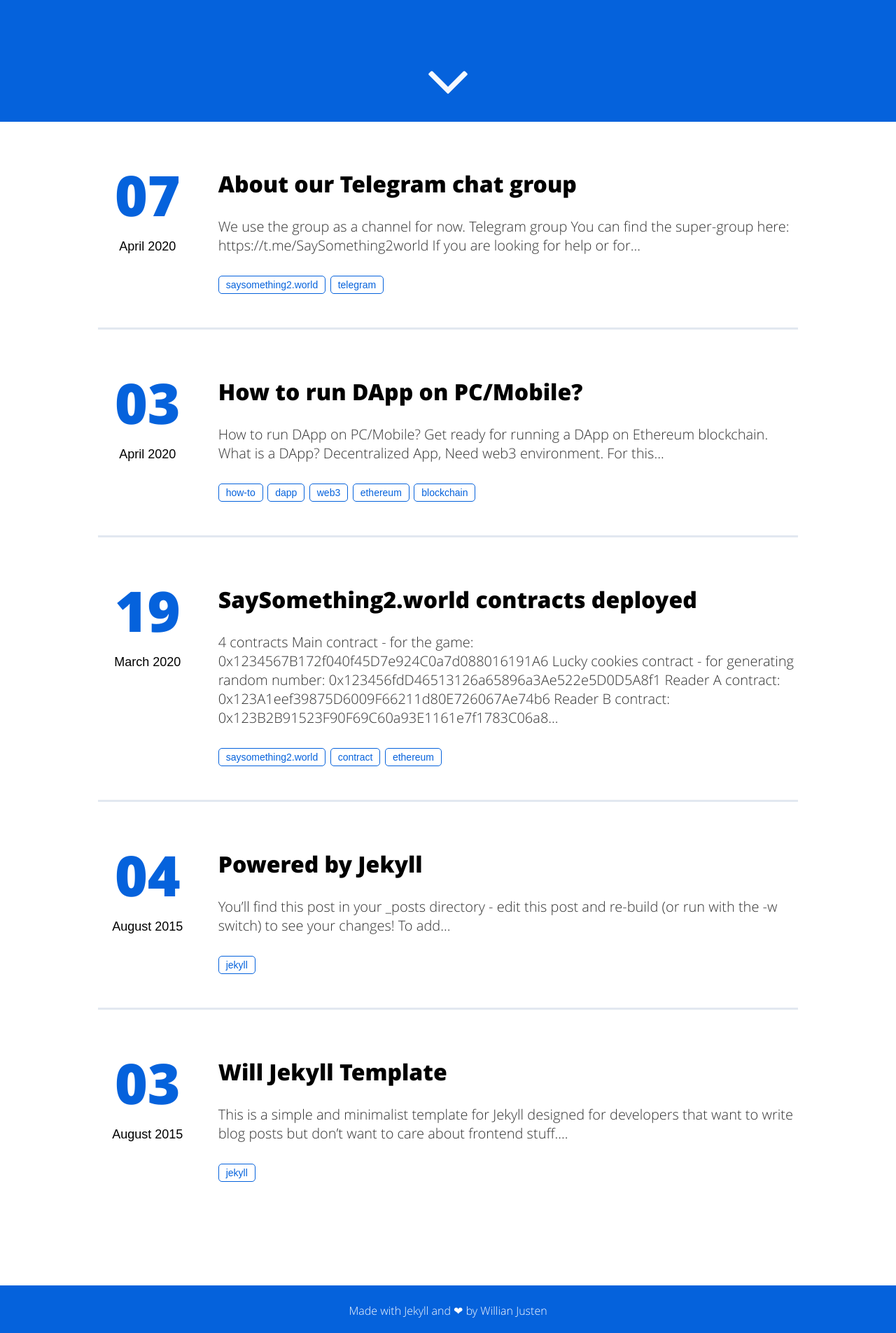
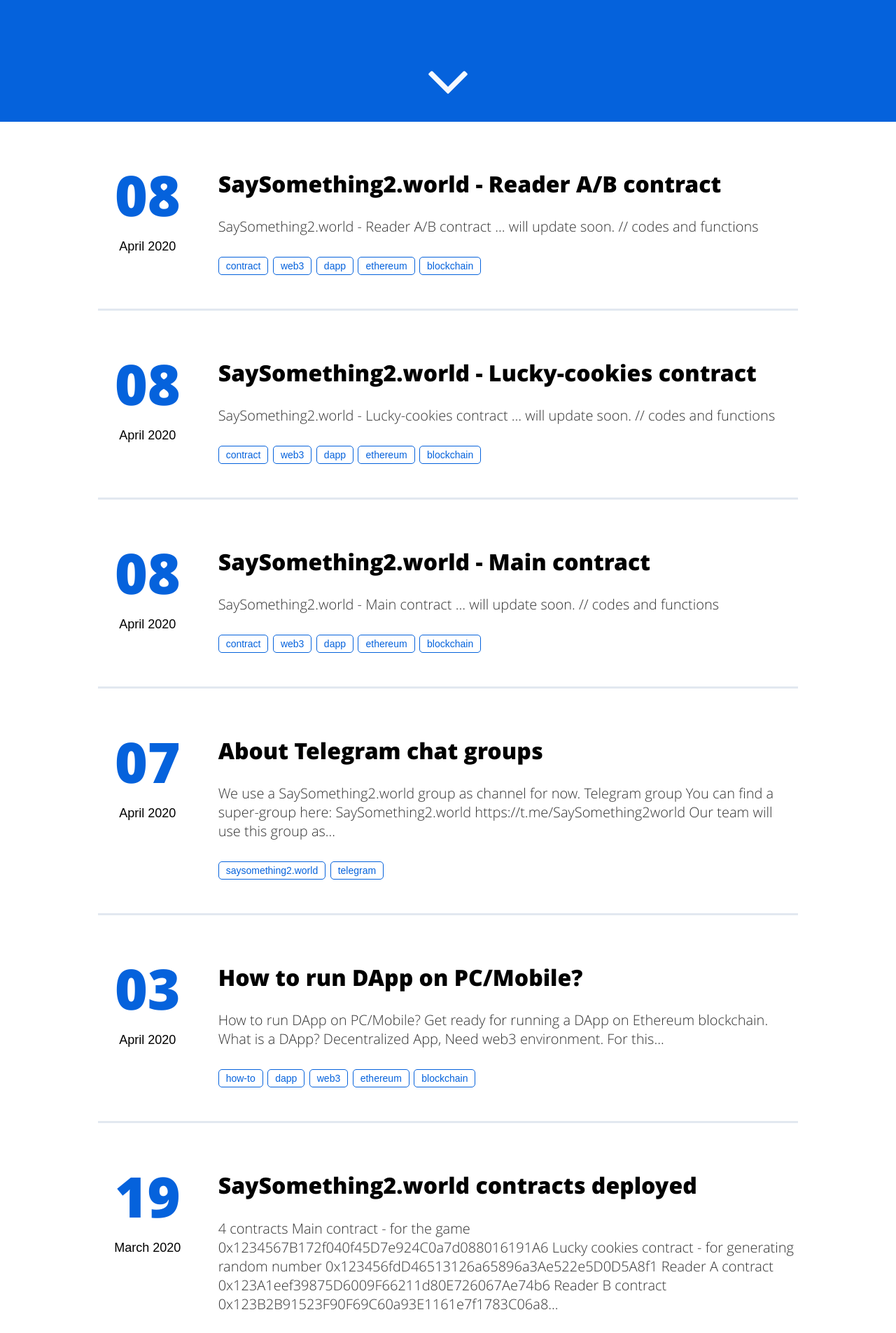
Before and after one commit to PushDotGame/blog, a Jekyll site: the page built from index.html, in a window 1280 px wide. Shown: the part 726-2631 px from the top of the page at 70% size. Built offline with Jekyll 4.4.1, drawn with Linux system fonts in a browser that asks for light colours.

Commit message:
add contracts

````diff
--- a/_posts/2020-03-19-saysomething2world-contracts.md
+++ b/_posts/2020-03-19-saysomething2world-contracts.md
@@ -14,17 +14,23 @@ categories:
 
 ## 4 contracts
 
-1. Main contract - for the game:<br/>
+1. **Main** contract - for the game<br>
    `0x1234567B172f040f45D7e924C0a7d088016191A6`
-
-2. Lucky cookies contract - for generating random number:<br/>
+2. **Lucky cookies** contract - for generating random number<br>
    `0x123456fdD46513126a65896a3Ae522e5D0D5A8f1`
-
-3. Reader A contract:<br/>
+3. **Reader A** contract<br>
    `0x123A1eef39875D6009F66211d80E726067Ae74b6`
-
-4. Reader B contract:<br>
+4. **Reader B** contract<br>
    `0x123B2B91523F90F69C60a93E1161e7f1783C06a8`
 
 
 They all work honestly with **no owner**
+
+And, they are all open-sourced on [https://github.com/PushDotGame/contracts](https://github.com/PushDotGame/contracts)
+
+
+## More details about these contracts
+
+- [Main contract](/saysomething2world-game)
+- [Lucky cookies contract](/saysomething2world-lucky-cookies)
+- [Readers contract](/saysomething2world-readers)
--- a/_posts/2020-04-07-groups.md
+++ /dev/null
@@ -1,34 +0,0 @@
----
-layout: post
-title: "About our Telegram chat group"
-date: 2020-04-07
-image: '/assets/img/'
-description: 'We use the group as a channel for now.'
-tags:
-- saysomething2.world
-- telegram
-categories:
-- Game
----
-
-We use the group as a channel for now.
-
-## Telegram group
-
-You can find the super-group here:
-
-- https://t.me/SaySomething2world
-
-If you are looking for help or for chatting to other players,
-please join the player's private group.
-
-We will make a list here soon..
-
-
-
-## Player groups:
-
-- **Julia**<br/>
-  https://t.me/juliaGroup
-- ..
-- to be updated..
--- /dev/null
+++ b/_posts/2020-04-07-saysomething2world-groups.md
@@ -0,0 +1,42 @@
+---
+layout: post
+title: "About Telegram chat groups"
+date: 2020-04-07
+image: '/assets/img/'
+description: 'We use a group as a channel for now.'
+tags:
+- saysomething2.world
+- telegram
+categories:
+- Game
+---
+
+We use a **SaySomething2.world** group as channel for now.
+
+## Telegram group
+
+You can find a super-group here:
+
+- **SaySomething2.world**<br>
+  [https://t.me/SaySomething2world](https://t.me/SaySomething2world)<br>
+
+
+Our team will use this group as a channel, to release:
+
+- News
+- Guide
+- Other important information
+- ..
+
+If you are looking for help or for chatting to other players,
+please join the player's private group.
+
+We will make a list here soon..
+
+
+
+## Player groups
+
+- **胆小鬼大赢家 Julia 私人群**<br/>
+  [https://t.me/juliaGroup](https://t.me/juliaGroup)
+- ..
--- /dev/null
+++ b/_posts/2020-04-08-saysomething2world-game.md
@@ -0,0 +1,25 @@
+---
+layout: post
+title: "SaySomething2.world - Main contract"
+date: 2020-04-08
+image: '/assets/img/'
+description: 'Details about the main contract.'
+tags:
+- contract
+- web3
+- dapp
+- ethereum
+- blockchain
+categories:
+- Contract
+---
+
+# SaySomething2.world - Main contract
+
+...
+
+will update soon.
+
+```solidity
+// codes and functions
+```
--- /dev/null
+++ b/_posts/2020-04-08-saysomething2world-lucky-cookies.md
@@ -0,0 +1,25 @@
+---
+layout: post
+title: "SaySomething2.world - Lucky-cookies contract"
+date: 2020-04-08
+image: '/assets/img/'
+description: 'Details about the lucky-cookies contract.'
+tags:
+- contract
+- web3
+- dapp
+- ethereum
+- blockchain
+categories:
+- Contract
+---
+
+# SaySomething2.world - Lucky-cookies contract
+
+...
+
+will update soon.
+
+```solidity
+// codes and functions
+```
--- /dev/null
+++ b/_posts/2020-04-08-saysomething2world-readers.md
@@ -0,0 +1,25 @@
+---
+layout: post
+title: "SaySomething2.world - Reader A/B contract"
+date: 2020-04-08
+image: '/assets/img/'
+description: 'Details about the reader A/B contract.'
+tags:
+- contract
+- web3
+- dapp
+- ethereum
+- blockchain
+categories:
+- Contract
+---
+
+# SaySomething2.world - Reader A/B contract
+
+...
+
+will update soon.
+
+```solidity
+// codes and functions
+```
````
Also changed, not shown: src/styl/_post.styl (+6 -5 lines), assets/css/main.css.
